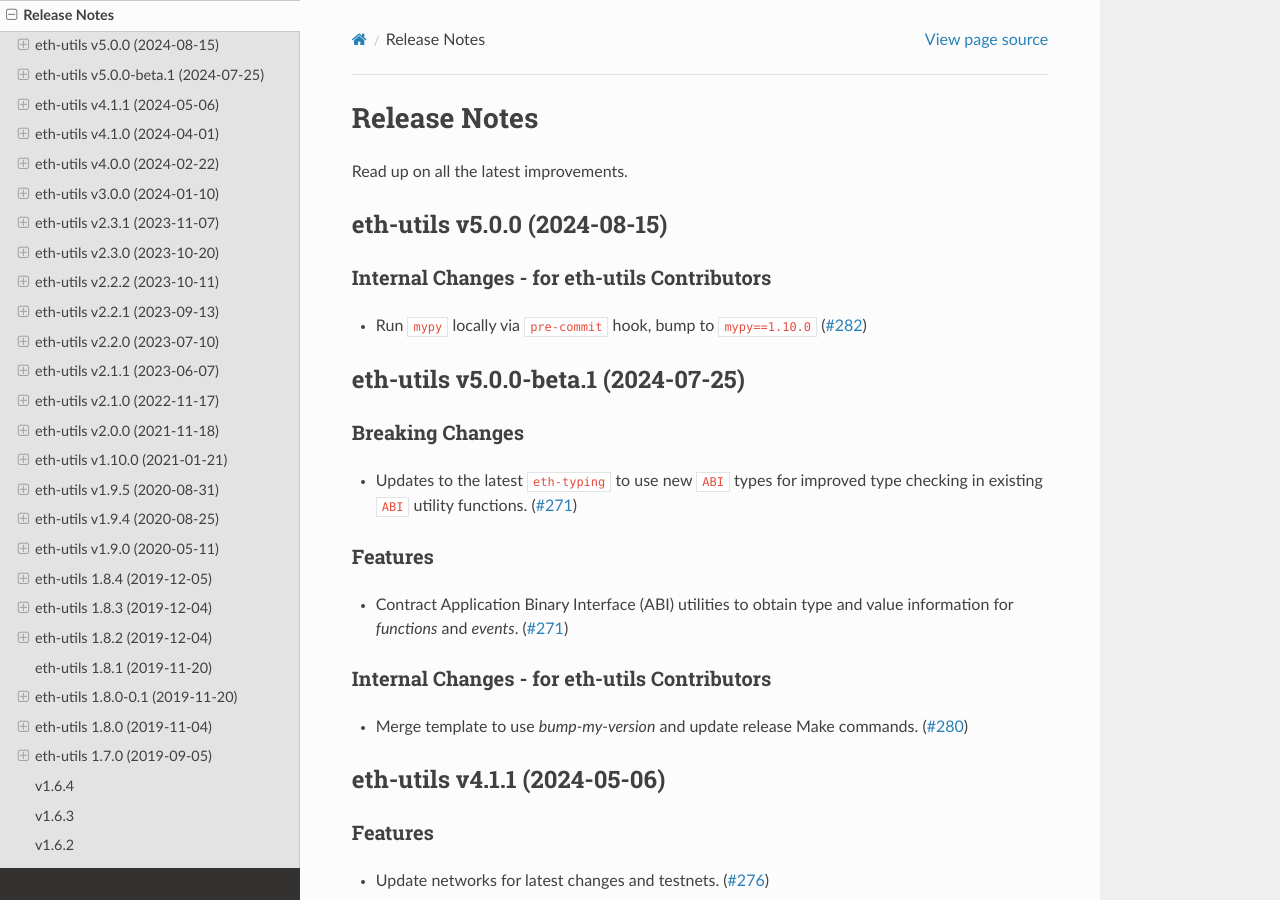
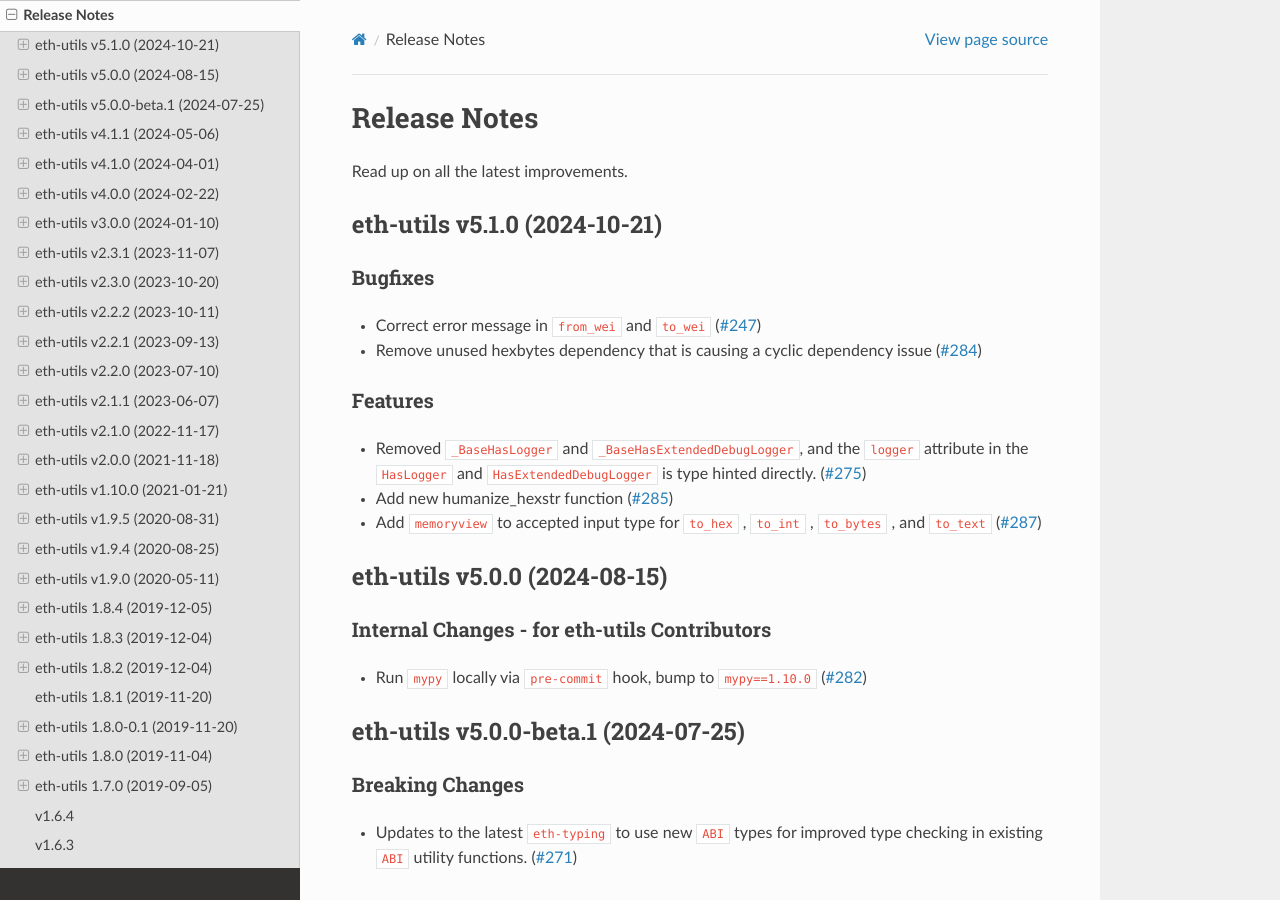
Before and after one commit to ethereum/eth-utils, a Sphinx documentation site: the page built from docs/release_notes.rst, in a window 1280 px wide and 900 px high. Built offline with Sphinx 7.4.7 and the Read the Docs theme 3.1.0, drawn with Linux system fonts in a browser that asks for light colours.

Commit message:
Compile release notes for v5.1.0

```diff
--- a/docs/release_notes.rst
+++ b/docs/release_notes.rst
@@ -4,6 +4,24 @@ Release Notes
 Read up on all the latest improvements.
 
 .. towncrier release notes start
+
+eth-utils v5.1.0 (2024-10-21)
+-----------------------------
+
+Bugfixes
+~~~~~~~~
+
+- Correct error message in ``from_wei`` and ``to_wei`` (`#247 <https://github.com/ethereum/eth-utils/issues/247>`__)
+- Remove unused hexbytes dependency that is causing a cyclic dependency issue (`#284 <https://github.com/ethereum/eth-utils/issues/284>`__)
+
+
+Features
+~~~~~~~~
+
+- Removed ``_BaseHasLogger`` and ``_BaseHasExtendedDebugLogger``, and the ``logger`` attribute in the ``HasLogger`` and ``HasExtendedDebugLogger`` is type hinted directly. (`#275 <https://github.com/ethereum/eth-utils/issues/275>`__)
+- Add new humanize_hexstr function (`#285 <https://github.com/ethereum/eth-utils/issues/285>`__)
+- Add ``memoryview`` to accepted input type for ``to_hex`` , ``to_int`` , ``to_bytes`` , and ``to_text`` (`#287 <https://github.com/ethereum/eth-utils/issues/287>`__)
+
 
 eth-utils v5.0.0 (2024-08-15)
 -----------------------------
--- a/newsfragments/247.bugfix.rst
+++ /dev/null
@@ -1 +0,0 @@
-Correct error message in ``from_wei`` and ``to_wei``
--- a/newsfragments/275.feature.rst
+++ /dev/null
@@ -1 +0,0 @@
-Removed ``_BaseHasLogger`` and ``_BaseHasExtendedDebugLogger``, and the ``logger`` attribute in the ``HasLogger`` and ``HasExtendedDebugLogger`` is type hinted directly.
--- a/newsfragments/284.bugfix.rst
+++ /dev/null
@@ -1 +0,0 @@
-Remove unused hexbytes dependency that is causing a cyclic dependency issue
--- a/newsfragments/285.feature.rst
+++ /dev/null
@@ -1 +0,0 @@
-Add new humanize_hexstr function
--- a/newsfragments/287.feature.rst
+++ /dev/null
@@ -1 +0,0 @@
-Add ``memoryview`` to accepted input type for ``to_hex`` , ``to_int`` , ``to_bytes`` , and ``to_text``
```
